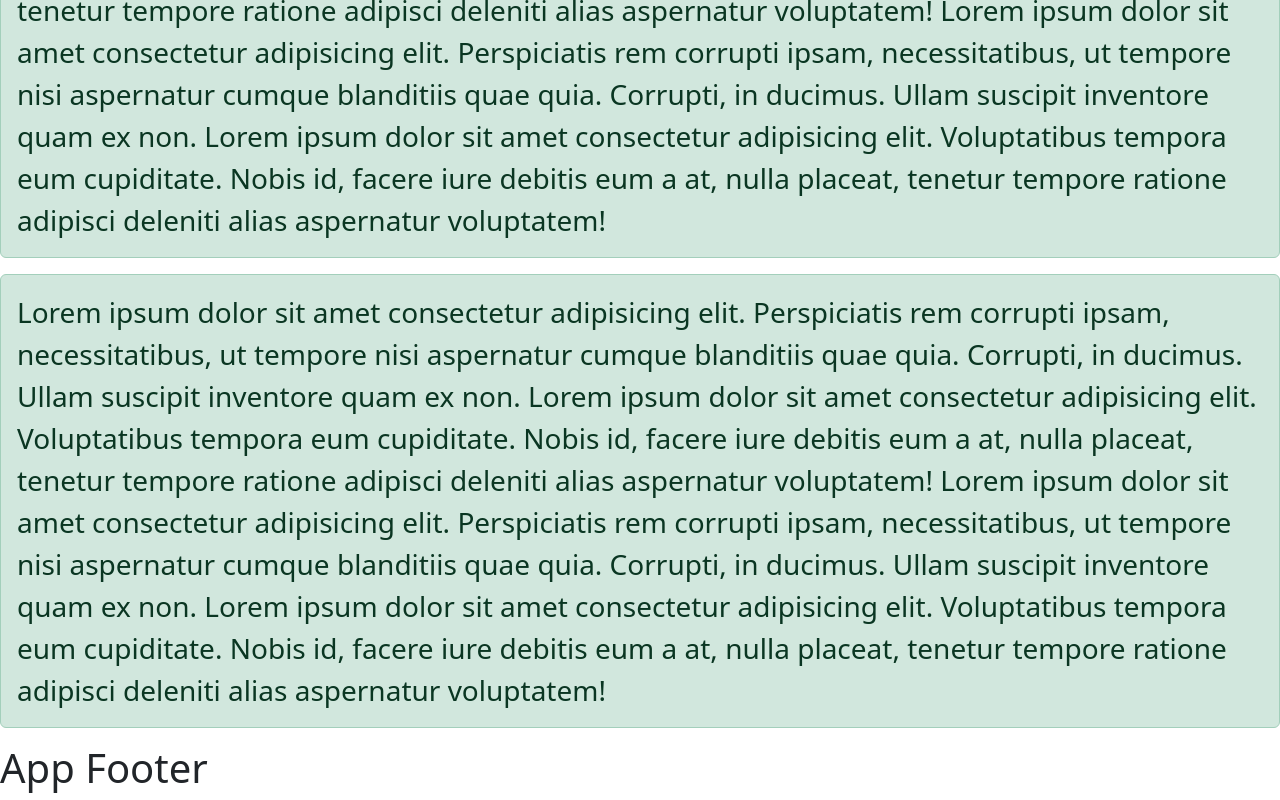
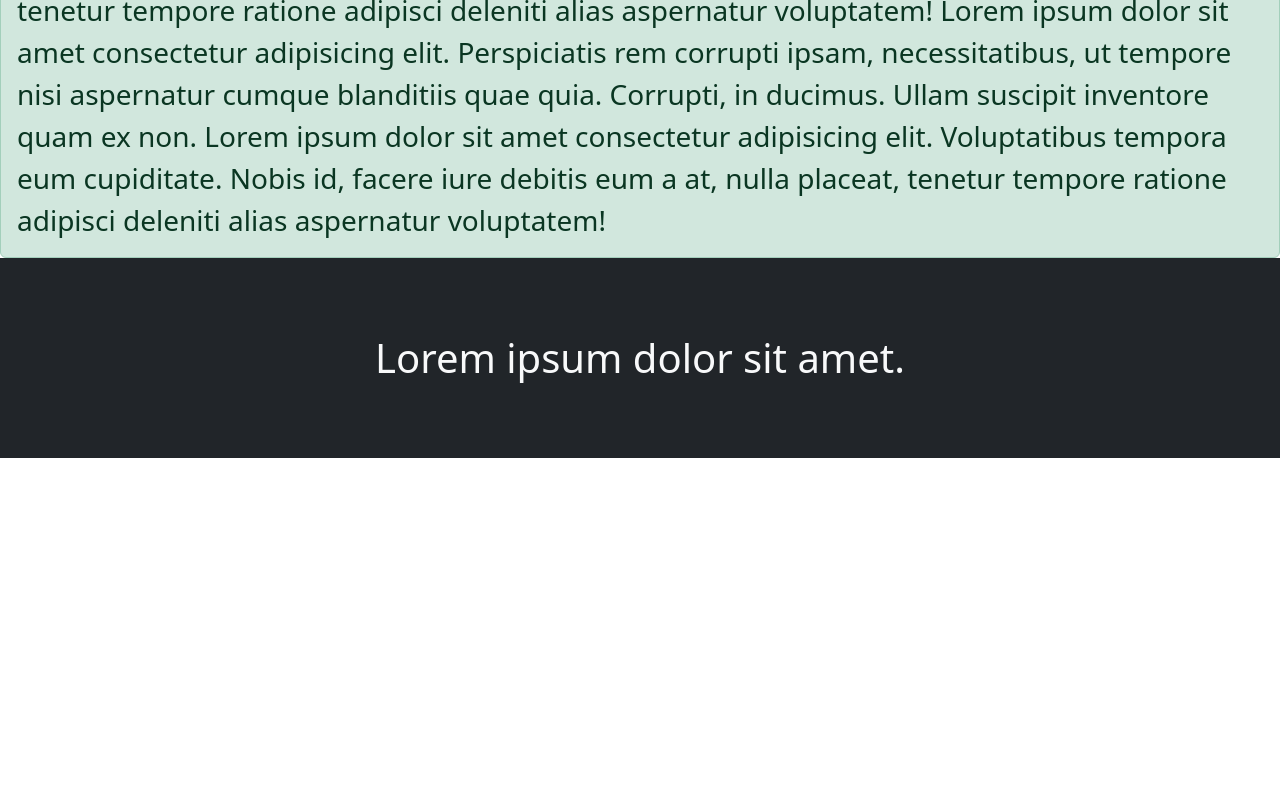
Before and after one commit to RohitPawar9850/Day14-Third-React-App, a React (Create React App) app: page / in a window 1280 px wide. Shown: the part 288-1088 px from the top of the page. After the commit the page ends 800 px from the top, so only its background shows below. Built offline with nearby package versions, Linux system fonts and the light colour scheme.

Commit message:
footer updated

```diff
--- a/src/App.js
+++ b/src/App.js
@@ -24,22 +24,7 @@
 function AppBody() {
   return (
     <>
-      <div className="alert alert-success fs-3">
-        Lorem ipsum dolor sit amet consectetur adipisicing elit. Perspiciatis
-        rem corrupti ipsam, necessitatibus, ut tempore nisi aspernatur cumque
-        blanditiis quae quia. Corrupti, in ducimus. Ullam suscipit inventore
-        quam ex non. Lorem ipsum dolor sit amet consectetur adipisicing elit.
-        Voluptatibus tempora eum cupiditate. Nobis id, facere iure debitis eum a
-        at, nulla placeat, tenetur tempore ratione adipisci deleniti alias
-        aspernatur voluptatem! Lorem ipsum dolor sit amet consectetur
-        adipisicing elit. Perspiciatis rem corrupti ipsam, necessitatibus, ut
-        tempore nisi aspernatur cumque blanditiis quae quia. Corrupti, in
-        ducimus. Ullam suscipit inventore quam ex non. Lorem ipsum dolor sit
-        amet consectetur adipisicing elit. Voluptatibus tempora eum cupiditate.
-        Nobis id, facere iure debitis eum a at, nulla placeat, tenetur tempore
-        ratione adipisci deleniti alias aspernatur voluptatem!
-      </div>
-      <div className="alert alert-success fs-3">
+      <div className="alert alert-success fs-3 mb-0">
         Lorem ipsum dolor sit amet consectetur adipisicing elit. Perspiciatis
         rem corrupti ipsam, necessitatibus, ut tempore nisi aspernatur cumque
         blanditiis quae quia. Corrupti, in ducimus. Ullam suscipit inventore
@@ -62,7 +47,12 @@
 function AppFooter() {
   return (
     <>
-      <h1>App Footer</h1>
+      <div
+        className="bg-dark text-light fs-1 d-flex justify-content-center align-items-center"
+        style={{ height: "200px" }}
+      >
+        Lorem ipsum dolor sit amet.
+      </div>
     </>
   );
 }
```
